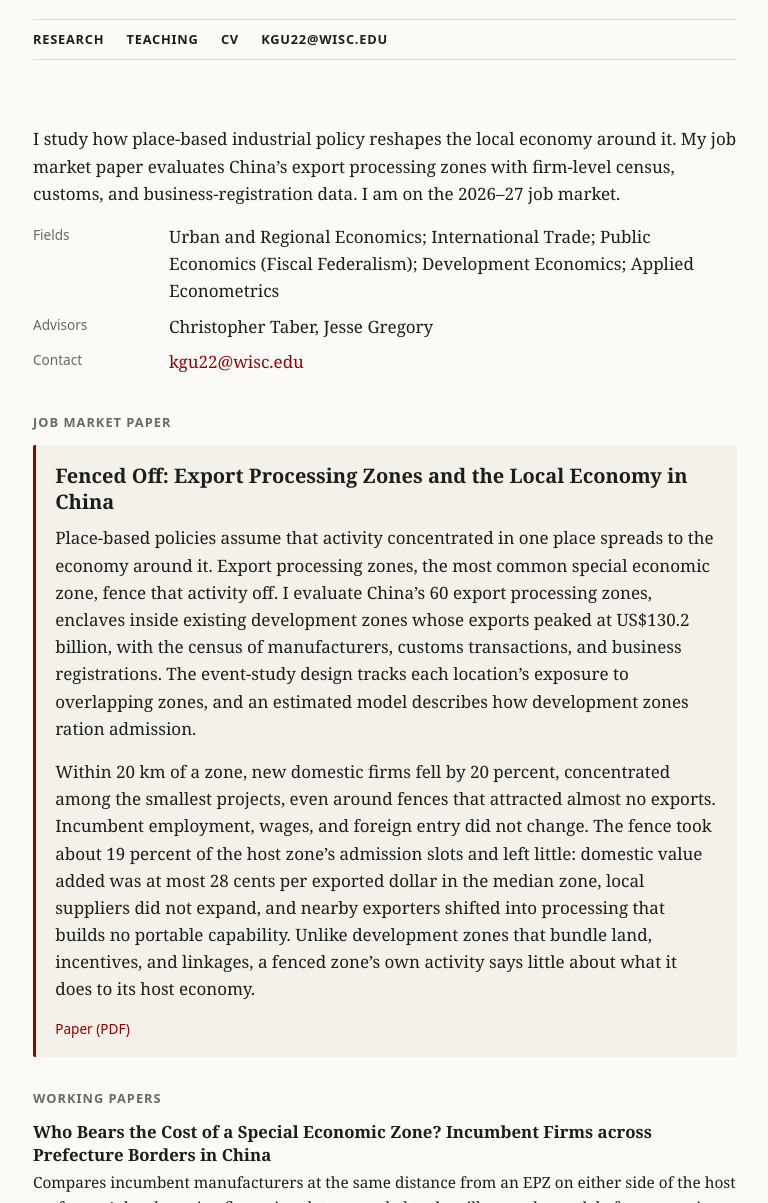
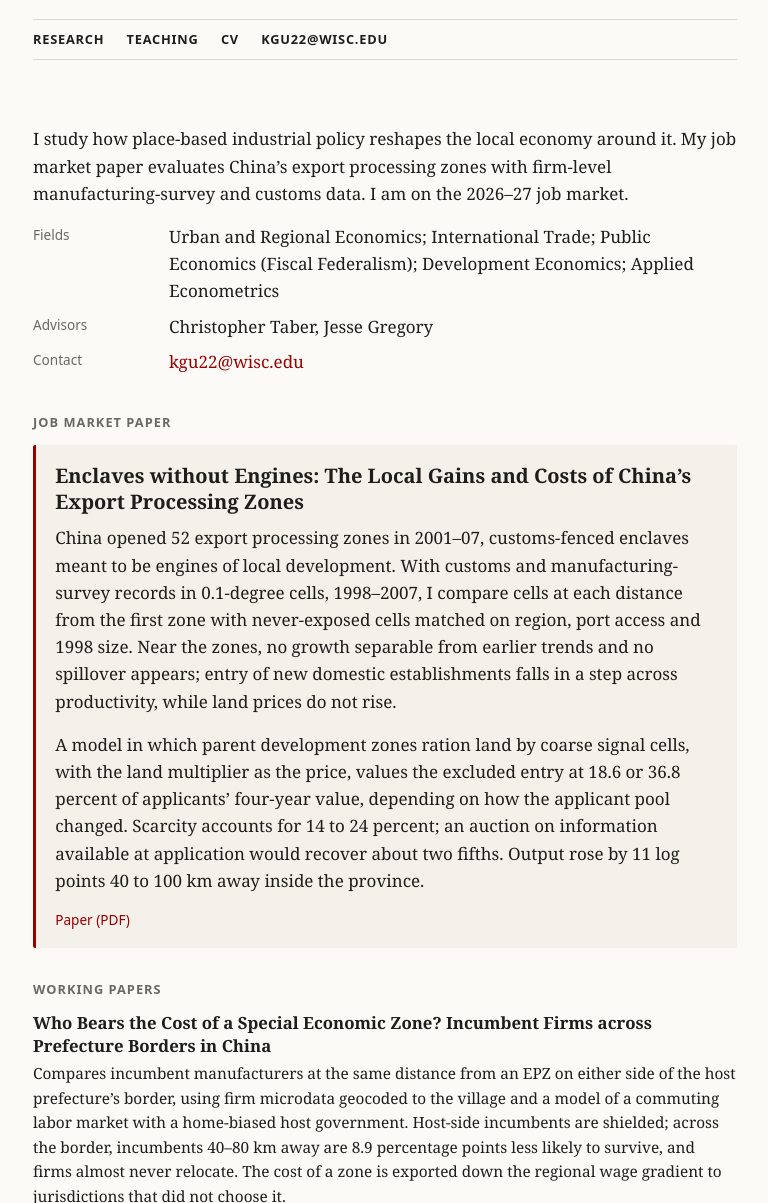
Before and after one commit to kgu22/kgu22.github.io, a plain HTML site: page index.html in a window 1280 px wide. Shown: the part 227-1430 px from the top of the page, without its empty margins (255-1023 px from the left). Drawn offline with Linux system fonts and the light colour scheme.

Commit message:
Update JMP to v8.2 (Enclaves without Engines) and abstract
Co-Authored-By: Claude Sonnet 5.5 <noreply@anthropic.com>

```diff
--- a/index.html
+++ b/index.html
@@ -84,7 +84,7 @@
 </header>
 
 <section id="about">
-  <p>I study how place-based industrial policy reshapes the local economy around it. My job market paper evaluates China’s export processing zones with firm-level census, customs, and business-registration data. I am on the 2026–27 job market.</p>
+  <p>I study how place-based industrial policy reshapes the local economy around it. My job market paper evaluates China’s export processing zones with firm-level manufacturing-survey and customs data. I am on the 2026–27 job market.</p>
   <dl>
     <dt>Fields</dt>
     <dd>Urban and Regional Economics; International Trade; Public Economics (Fiscal Federalism); Development Economics; Applied Econometrics</dd>
@@ -98,9 +98,9 @@
 <section id="research">
   <h2>Job Market Paper</h2>
   <div class="jmp">
-    <h3>Fenced Off: Export Processing Zones and the Local Economy in China</h3>
-    <p>Place-based policies assume that activity concentrated in one place spreads to the economy around it. Export processing zones, the most common special economic zone, fence that activity off. I evaluate China’s 60 export processing zones, enclaves inside existing development zones whose exports peaked at US$130.2 billion, with the census of manufacturers, customs transactions, and business registrations. The event-study design tracks each location’s exposure to overlapping zones, and an estimated model describes how development zones ration admission.</p>
-    <p>Within 20 km of a zone, new domestic firms fell by 20 percent, concentrated among the smallest projects, even around fences that attracted almost no exports. Incumbent employment, wages, and foreign entry did not change. The fence took about 19 percent of the host zone’s admission slots and left little: domestic value added was at most 28 cents per exported dollar in the median zone, local suppliers did not expand, and nearby exporters shifted into processing that builds no portable capability. Unlike development zones that bundle land, incentives, and linkages, a fenced zone’s own activity says little about what it does to its host economy.</p>
+    <h3>Enclaves without Engines: The Local Gains and Costs of China’s Export Processing Zones</h3>
+    <p>China opened 52 export processing zones in 2001–07, customs-fenced enclaves meant to be engines of local development. With customs and manufacturing-survey records in 0.1-degree cells, 1998–2007, I compare cells at each distance from the first zone with never-exposed cells matched on region, port access and 1998 size. Near the zones, no growth separable from earlier trends and no spillover appears; entry of new domestic establishments falls in a step across productivity, while land prices do not rise.</p>
+    <p>A model in which parent development zones ration land by coarse signal cells, with the land multiplier as the price, values the excluded entry at 18.6 or 36.8 percent of applicants’ four-year value, depending on how the applicant pool changed. Scarcity accounts for 14 to 24 percent; an auction on information available at application would recover about two fifths. Output rose by 11 log points 40 to 100 km away inside the province.</p>
     <div class="links"><a href="Kai_Gu_JMP.pdf">Paper (PDF)</a></div>
   </div>
 
```
Also changed, not shown: 1 other file.
